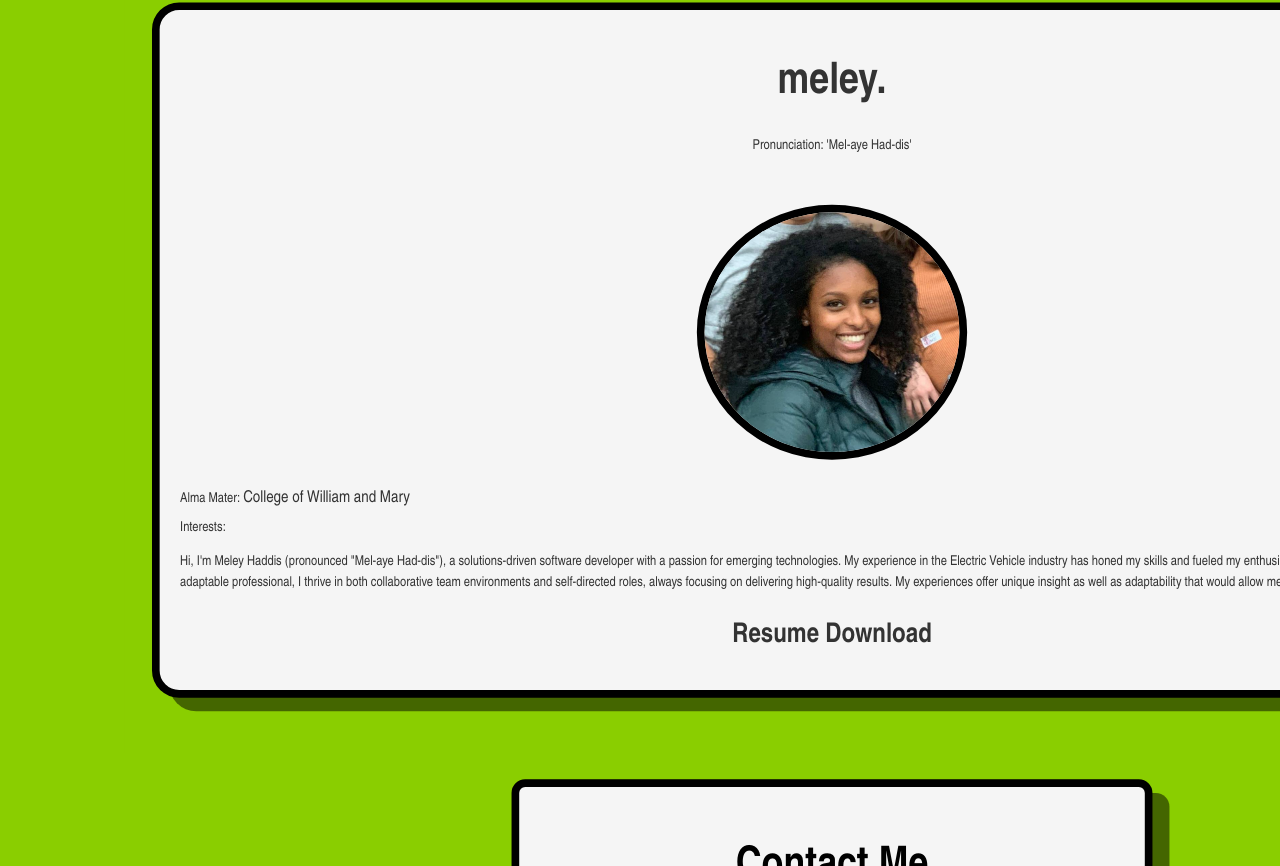
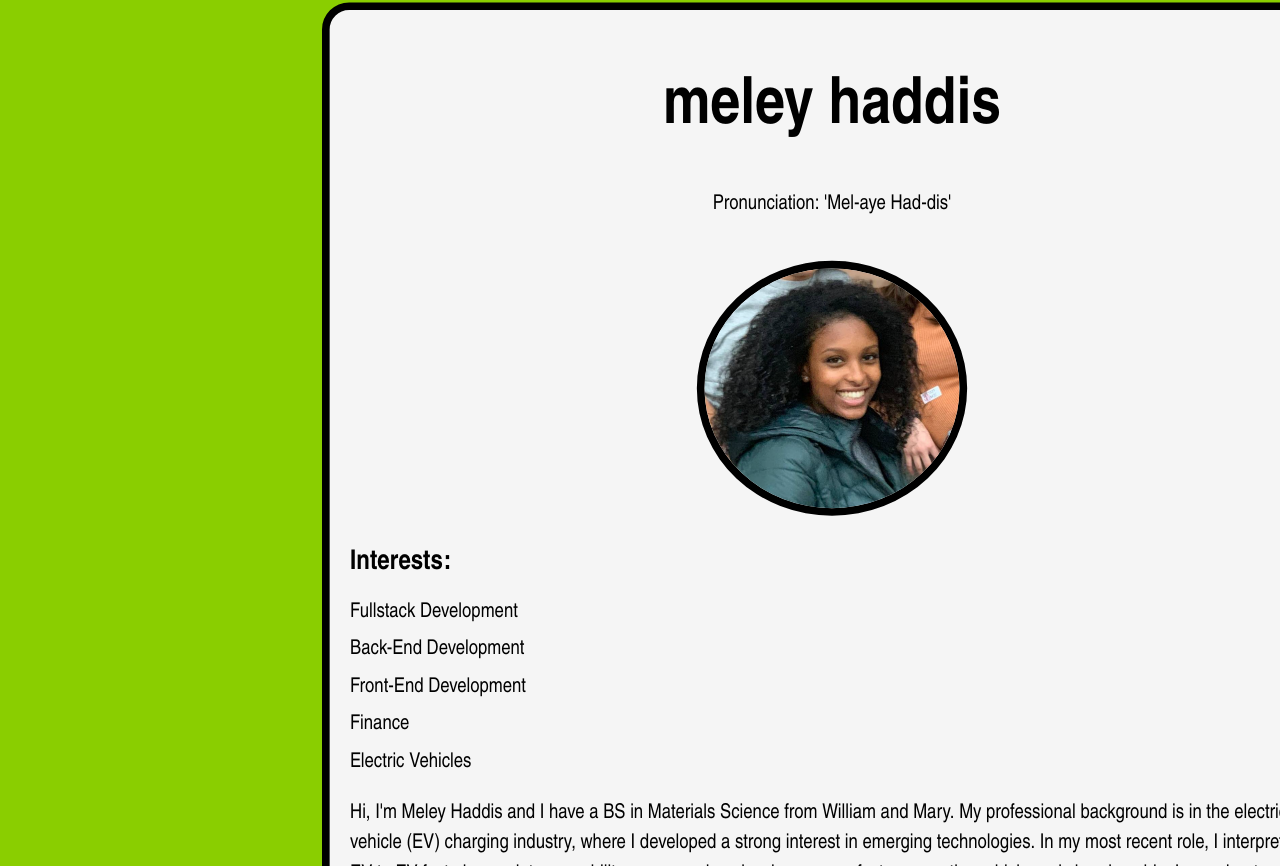
Before and after one commit to melth99/all-about-me, a React (Vite) app: page / in a window 1280 px wide. Shown: the part 834-1700 px from the top of the page. Built offline with nearby package versions, Linux system fonts and the light colour scheme.

Commit message:
final touches

```diff
--- a/src/App.css
+++ b/src/App.css
@@ -64,14 +64,14 @@ body {
 
 /* Content sections */
 .bio-section {
-  width: 200vh;
-  height: 50%;
-  background-color: var(--brat-color);
+  width: 150vh;
+  height: 30%;
   padding: var(--spacing-xl);
   margin-bottom: var(--spacing-xl);
 }
 
-.contact-section {
+.contact-section
+{
 margin-bottom: var(--spacing-xl);
 display: flex;
 gap: var(--spacing-xl);
@@ -88,7 +88,20 @@ body {
 background-color: whitesmoke;
 }
 
-.contact-section:hover {
+.this-portfolio {
+  background-color: whitesmoke;
+
+  border-radius: var(--border-radius-lg);
+  margin-bottom: var(--spacing-md);
+  border: var(--border-width-lg) solid var(--secondary-color);
+  box-shadow: 20px 16px 0px 0px var(--shadow-color);
+  transition: all var(--transition-normal);
+  width: 90vh;
+}
+
+
+.contact-section:hover,
+.this-portfolio:hover {
   transform: translateY(-18px) scale(1.05);
   box-shadow: 25px 20px 0px 0px var(--shadow-color-hover);
   border-color: var(--primary-color);
@@ -96,11 +109,12 @@ body {
 
 .projects-section {
   display: flex;
+  font-size: var(--font-size-xl);
+  font-weight: bold;
   flex-wrap: wrap;
   justify-content: space-around;
   gap: var(--spacing-xl);
   width: 100%;
-  max-width: 130vh;
   margin-top: var(--spacing-xl);
   padding: 0 var(--spacing-xl);
   margin-bottom: var(--spacing-xl);
@@ -131,6 +145,13 @@ body {
   }
 }
 
+.bio-text-list {
+
+  padding: 0;
+  margin: 0;
+  justify-content: center;
+}
+
 .card {
   padding: var(--spacing-xl);
 }
@@ -139,18 +160,26 @@ body {
   color: #888;
 }
 
-h2, h3 {
+h2,
+h3 {
   font-size: var(--font-size-2xl);
   margin-bottom: var(--spacing-md);
 }
 
 @keyframes bounce {
-  0%, 20%, 50%, 80%, 100% {
+
+  0%,
+  20%,
+  50%,
+  80%,
+  100% {
     transform: translateY(0);
   }
+
   40% {
     transform: translateY(-20px);
   }
+
   60% {
     transform: translateY(-10px);
   }
--- a/src/App.jsx
+++ b/src/App.jsx
@@ -11,6 +11,7 @@ import jinx from './images/jinxsprite.png'
 import leagueImg from './images/lolteamspic.png'
 import chat from './images/chat-bubble.jpg'
 import gitCentralPic from './images/gitcentralpic.png'
+import ThisPortfolio from './components/ThisPortfolio/ThisPortfolio'
 
 
 
@@ -85,6 +86,7 @@ function App() {
           <ShowAndTell show={crypto} />
           <ShowAndTell show={league} />
           <ShowAndTell show={gitCentral} />
+          <ThisPortfolio />
         </div>
       </div>
 
--- a/src/components/Bio/Bio.css
+++ b/src/components/Bio/Bio.css
@@ -1,6 +1,7 @@
 .bio-container {
   display: flex;
   flex-direction: column;
+  font-size: var(--font-size-xl);
   align-items: center;
   padding: var(--spacing-lg);
   background-color: var(--background-color);
@@ -34,7 +35,7 @@
 
 .bio-image {
   flex: 0 0 300px;
-  padding: var(--spacing-md);
+
   justify-content: top;
   display: flex;
   justify-content: center;
--- a/src/components/Bio/Bio.jsx
+++ b/src/components/Bio/Bio.jsx
@@ -8,11 +8,12 @@ what I want in the about me:
 import meley from '../../images/Meley.png';
 import './Bio.css';
 
-function Bio(){
+function Bio() {
     return (
         <div className="bio-container">
             <div className="bio-header">
-                <h1>meley.</h1>
+
+                <h1>meley haddis</h1>
                 <p>Pronunciation: 'Mel-aye Had-dis'</p>
             </div>
 
@@ -26,24 +27,29 @@ function Bio(){
                 </div>
 
                 <div className="bio-text">
-                    <ul>
-                        <li>Alma Mater: <big>College of William and Mary</big></li>
-                        <li>Interests: </li>
+                    <ul className="bio-text-list">
+                        <h3> Interests:</h3>
+                        <li>Fullstack Development</li>
+                        <li>Back-End Development</li>
+                        <li>Front-End Development</li>
+                        <li>Finance</li>
+                        <li>Electric Vehicles</li>
+
                     </ul>
 
                     <p>
-                        Hi, I'm Meley Haddis (pronounced "Mel-aye Had-dis"), a solutions-driven software
-                        developer with a passion for emerging technologies. My experience in the Electric Vehicle
-                        industry has honed my skills and fueled my enthusiasm for innovative solutions. As an
-                        adaptable professional, I thrive in both collaborative team environments and
-                        self-directed roles, always focusing on delivering high-quality results.
-                        My experiences offer unique insight as well as adaptability that would allow me to excel as an engineer.
+                        Hi, I'm Meley Haddis and I have a BS in Materials Science from William and Mary. My professional background is in the electric vehicle (EV) charging industry, where I developed a strong interest in emerging technologies. In my most recent role, I interpreted EV to EV fast-charger interoperability across various hardware manufacturers on the vehicle and charging side.
+
+                        I am a bootcamp graduate with a technical background and have been developing fullstack applications, specifically using Python, Node, Django, React, and PostgreSQL, and React.js. In addition to my developer skills, I enjoyed the hands-on experience of contributing to a rapidly evolving field and am now eager to explore similar opportunities in a new industry.
+
+                        Uncountable would be a perfect fit for me, due to my technical experience and degree in Materials Science.
+
                     </p>
 
-                    <div className="resume-section">
+                    {/* <div className="resume-section">
                         <h2>Resume Download</h2>
-                        {/* <a href="/images/myw3schoolsimage.jpg" download></a> */}
-                    </div>
+                        <a href="/images/myw3schoolsimage.jpg" download></a>
+                    </div> */}
                 </div>
             </div>
         </div>
--- a/src/components/ContactMe/ContactMe.css
+++ b/src/components/ContactMe/ContactMe.css
@@ -17,7 +17,7 @@
   margin-right: auto;
   color: black;
   width: 60%;
-  height: 60
+  height: 60%;
 
 }
 
--- a/src/components/ShowAndTell/ShowAndTell.css
+++ b/src/components/ShowAndTell/ShowAndTell.css
@@ -10,7 +10,7 @@
     transition: all var(--transition-normal);
     flex-basis: calc(50% - (var(--spacing-xl) / 2));
     flex-grow: 1;
-    min-width: 52vh;
+    min-width: 60vh;
     display: flex;
     flex-direction: column;
     box-sizing: border-box;
--- /dev/null
+++ b/src/components/ThisPortfolio/ThisPortfolio.jsx
@@ -0,0 +1,17 @@
+
+import github from '../../images/github.png'
+
+export default function ThisPortfolio() {
+    return (
+        <div className="this-portfolio">
+            <h1>Check out this Portfolio!</h1>
+            <div className="project-links">
+                <a href="https://github.com/melth99/all-about-me" className="project-link" rel="noopener noreferrer">
+                    <img className="link-logo" src={github} alt="GitHub" />
+                    <span>GitHub</span>
+                </a>
+
+            </div>
+        </div>
+    )
+}
--- a/src/styles/variables.css
+++ b/src/styles/variables.css
@@ -3,7 +3,7 @@
   --brat-color: #8ACE00;
   --secondary-color: #000;
   --background-color: whitesmoke;
-  --text-color: #333;
+  --text-color: black;
   --link-color: #0066cc;
   --shadow-color: rgba(0, 0, 0, 0.5);
   --shadow-color-hover: rgba(0, 0, 0, 0.7);
```
Lines whose indentation alone changed are shown as unchanged.
